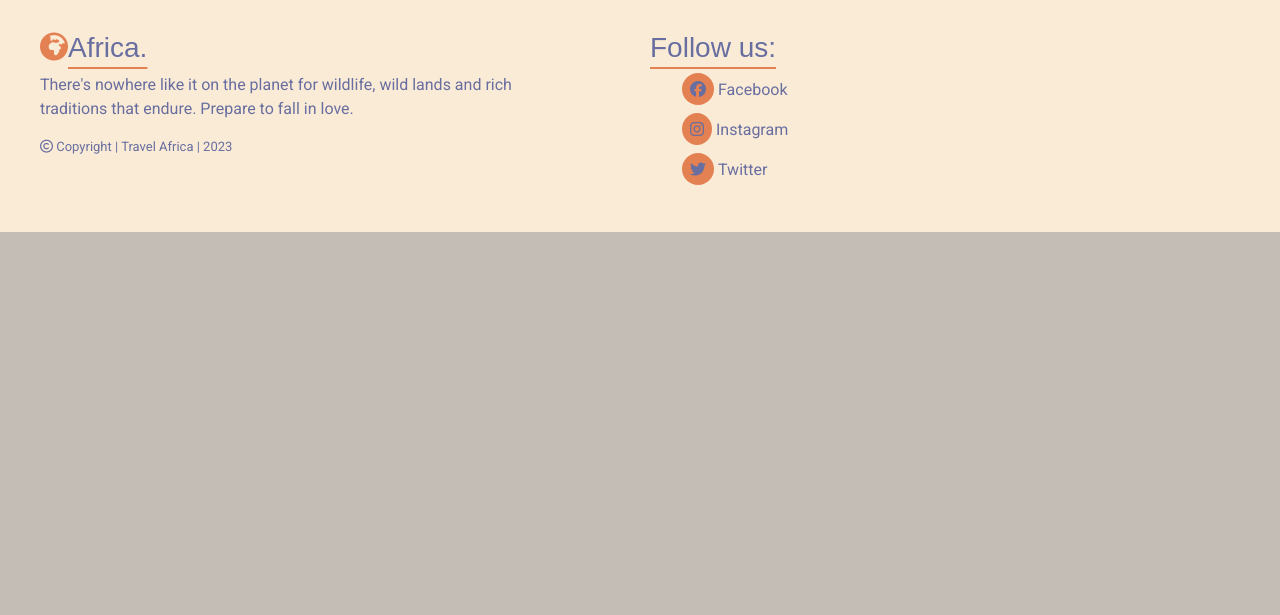
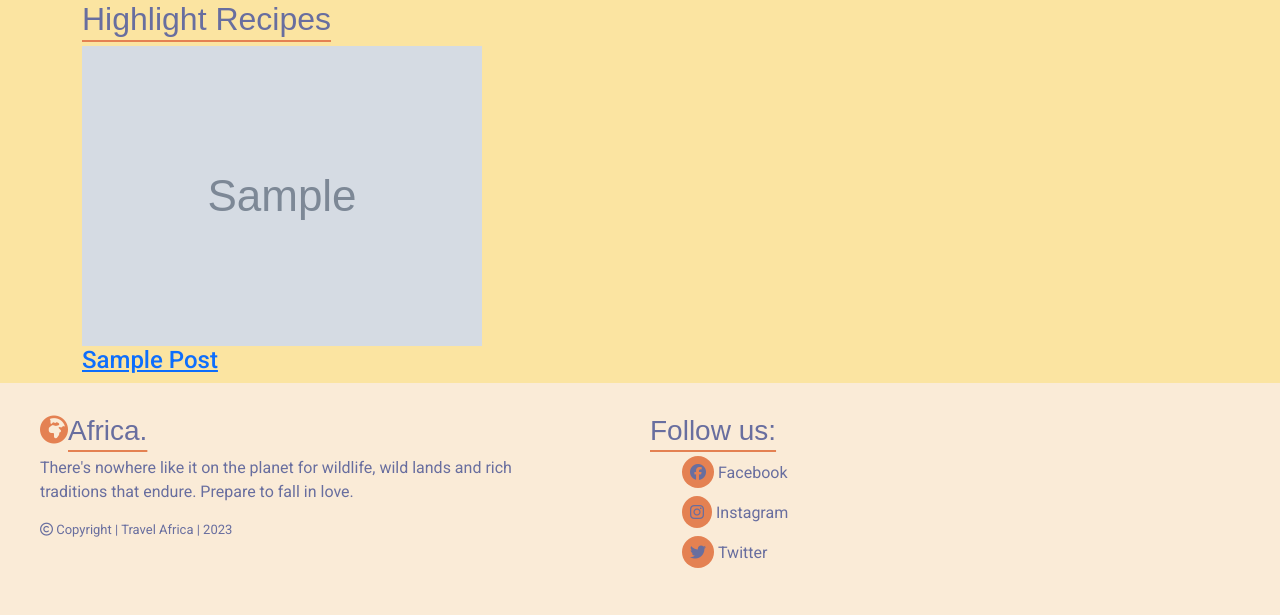
Before and after one commit to kerstin-w/Travel-Africa, a Django app: template templates/index.html in a window 1280 px wide. Shown: the part 800-1415 px from the top of the page. Before the commit the page ends 1032 px from the top, so only its background shows below. Run offline with Django 3.2, Linux system fonts and the light colour scheme; the template is opened without the code that fills it: most values are stand-ins (such as "Sample title", 1, 10 or a date in 2020); grey boxes marked "Sample" are stand-in pictures; some libraries are stand-ins or nearby versions; some web fonts are replaced.

Commit message:
feat: Add featured section to homepage

```diff
--- a/templates/index.html
+++ b/templates/index.html
@@ -1,8 +1,8 @@
 {% extends 'base.html' %}
 {% load static %}
-
 {% block content %}
 <main>
+    <!-- Hero Section -->
     <section id="hero">
         <div id="carouselCaptions" class="carousel slide" data-bs-ride="carousel">
             <div class="carousel-indicators">
@@ -61,5 +61,84 @@
             </button>
         </div>
     </section>
+    <!-- Content Feature Section -->
+    <section id="content" class="content">
+        <div class="container">
+            <h2 class="heading-underline">Highlight Recipes</h2>
+            <div class="row row-reverse">
+                {% for post in post_list %}
+                {% if forloop.counter == 1 %}
+                <div class="col-md-8">
+                    <a href="{% url 'post_detail' post.slug %}" aria-label="Go to the post detail page">
+                        <div class="content-img">
+                            <div class="overlay"></div>
+                            <img class="img-featured" src="{{ post.featured_image.url }}" alt="{{ post.title }} Image">
+                            <div class="content-categorie">
+                                <h4></i> {{ post.title|title }}</h4>
+                            </div>
+                        </div>
+                    </a>
+                </div>
+                {% elif forloop.counter == 2 %}
+                <div class="col-md-4">
+                    <a href="{% url 'post_detail' post.slug %}" aria-label="Go to the post detail page">
+                        <div class="content-img">
+                            <div class="overlay"></div>
+                            <img class="img-fluid" src="{{ post.featured_image.url }}" alt="{{ post.title }} Image">
+                            <div class="content-categorie">
+                                <h4></i> {{ post.title|title }}</h4>
+                            </div>
+                        </div>
+                    </a>
+                    {% elif forloop.counter == 3 %}
+                    <a href="{% url 'post_detail' post.slug %}" aria-label="Go to the post detail page">
+                        <div class="content-img">
+                            <div class="overlay"></div>
+                            <img class="img-fluid" src="{{ post.featured_image.url }}" alt="{{ post.title }} Image">
+                            <div class="content-categorie">
+                                <h4></i> {{ post.title|title }}</h4>
+                            </div>
+                        </div>
+                    </a>
+                </div>
+                {% elif forloop.counter == 4 %}
+                <div class="col-md-4">
+                    <a href="{% url 'post_detail' post.slug %}" aria-label="Go to the post detail page">
+                        <div class="content-img">
+                            <div class="overlay"></div>
+                            <img class="img-fluid" src="{{ post.featured_image.url }}" alt="{{ post.title }} Image">
+                            <div class="content-categorie">
+                                <h4></i> {{ post.title|title }}</h4>
+                            </div>
+                        </div>
+                    </a>
+                    {% elif forloop.counter == 5 %}
+                    <a href="{% url 'post_detail' post.slug %}" aria-label="Go to the post detail page">
+                        <div class="content-img">
+                            <div class="overlay"></div>
+                            <img class="img-fluid" src="{{ post.featured_image.url }}" alt="{{ post.title }} Image">
+                            <div class="content-categorie">
+                                <h4></i> {{ post.title|title }}</h4>
+                            </div>
+                        </div>
+                    </a>
+                </div>
+                {% elif forloop.counter == 6 %}
+                <div class="col-md-8">
+                    <a href="{% url 'post_detail' post.slug %}" aria-label="Go to the post detail page">
+                        <div class="content-img">
+                            <div class="overlay"></div>
+                            <img class="img-featured" src="{{ post.featured_image.url }}" alt="{{ post.title }} Image">
+                            <div class="content-categorie">
+                                <h4></i> {{ post.title|title }}</h4>
+                            </div>
+                        </div>
+                    </a>
+                </div>
+                {% endif %}
+                {% endfor %}
+            </div>
+        </div>
+    </section>
 </main>
 {% endblock content %}
```
